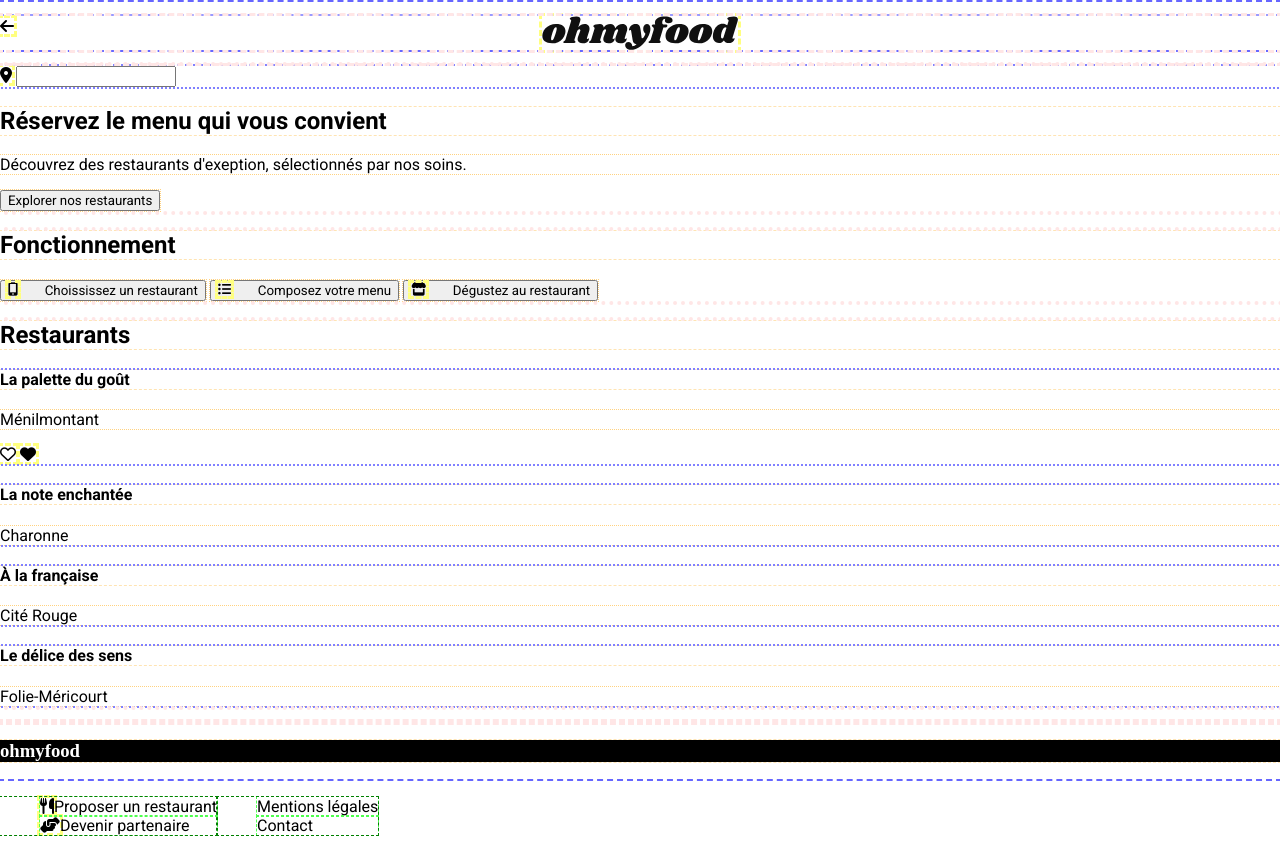
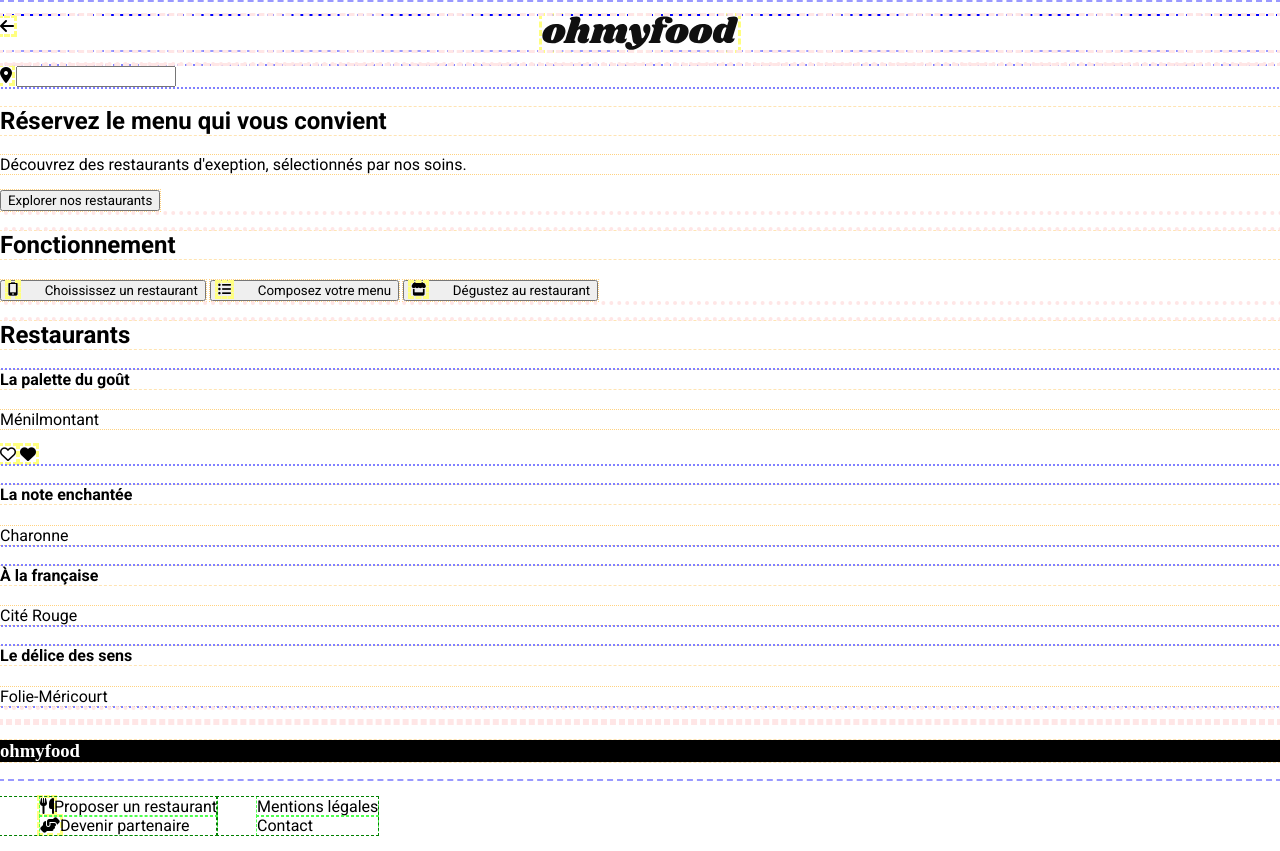
Before and after one commit to Simon-LM/OC_P4_ohmyfood, a PHP site: page / in a window 1280 px wide. Run offline with PHP 8.4, Linux system fonts and the light colour scheme; some web fonts are replaced.

Commit message:
check file "nef functions

```diff
--- a/sass/base/_check.scss
+++ b/sass/check/_check.scss
@@ -86,11 +86,23 @@ header, main, footer {
 
 section {
     outline: check_frame-dotted_red(45%);
+    &:checked {
+        outline: check_frame-dotted_red(25%);
+    }
+    //&:hover {
+    //    outline: check_frame-dotted_red(0%);
+    //}
 }
 
 
 div, nav {
-    outline: check_frame-dashed_blue(20%);
+    outline: check_frame-dashed_blue(30%);
+    &:first-child {
+        outline: check_frame-dashed_blue(0%);
+    }
+    &:hover {
+        outline: check_frame-dashed_blue(15%);
+    }
     div {
         outline: check_frame-dashed_blue(30%);
         div {
@@ -101,6 +113,9 @@ div, nav {
 
 article, form {
     outline: check_frame-dotted_blue(25%);
+    &:hover {
+        outline: check_frame-dotted_blue(0%);
+    }
 }
 
 ul {
@@ -128,11 +143,24 @@ h1, h2, h3, h4, h5, h6 {
 
 p, {
     outline: check_frame-dotted_orange(25%);
+
 }
 
 button {
     outline: check_frame-dotted_orange(25%);
+    &:focus {
+        outline: check_frame-dotted_red(0%);
+    }
     button {
         outline: check_frame-dotted_orange(25%);
     }
 }
+
+
+@import "./checkfonctions";
+
+
+.check-frame_dotted_3_purple + {
+    main {
+    }
+}
--- /dev/null
+++ b/sass/check/_checkfonctions.scss
@@ -0,0 +1,11 @@
+//$check_frame-color: brown purple yellow pink red orange blue green;
+//$check_frame-size: 3 2 1;
+//$check_frame-line: solid dashed dotted;
+
+$check-frame_values: dashed 3 brown , dotted 3 brown , dashed 3 purple , dotted 3 purple , dashed 3 yellow , dotted 3 yellow , dashed 3 pink , dotted 3 pink , dashed 2 red , dotted 2 red , dashed 2 orange , dotted 2 orange , dashed 1 blue , dotted 1 blue , dashed 1 green , dotted 1 green;
+
+@each $line , $size , $color in $check_frame_values {
+    .check-frame_#{$line}_#{$size}_#{$color} {
+        outline:  #{$line} #{$size}+px #{$color};
+    }
+}
--- /dev/null
+++ b/sass/check/_test.scss
@@ -0,0 +1,16 @@
+main {
+    border: solid 1px purple;
+}
+
+@mixin app-background($color) {
+    #{if(&, '&.app-background', '.app-background')} {
+      background-color: $color;
+      color: rgba(#fff, 0.75);
+    }
+  }
+
+  @include app-background(#036);
+
+  .sidebar {
+    @include app-background(#c6538c);
+  }
--- a/sass/main.css
+++ b/sass/main.css
@@ -13,9 +13,18 @@ header, main, footer {
 section {
   outline: 4px dotted #ffe6e6;
 }
+section:checked {
+  outline: 4px dotted #ff8080;
+}
 
 div, nav {
-  outline: 2px dashed #6666ff;
+  outline: 2px dashed #9999ff;
+}
+div:first-child, nav:first-child {
+  outline: 2px dashed blue;
+}
+div:hover, nav:hover {
+  outline: 2px dashed #4d4dff;
 }
 div div, nav div {
   outline: 2px dashed #9999ff;
--- a/sass/main.scss
+++ b/sass/main.scss
@@ -1,13 +1,16 @@
 
 @import "./utils/variables";
 @import "./utils/mixins";
-@import "./base/check";
+@import "./check/check";
 @import "./base/base";
 @import "./base/typography";
 @import "./layouts/header";
 @import "./components/buttons";
 
 
+
+
+//@import "./check/test";
 
 
 
```
Also changed, not shown: other parts of sass/main.css (+70 -0 lines), 1 other file.
